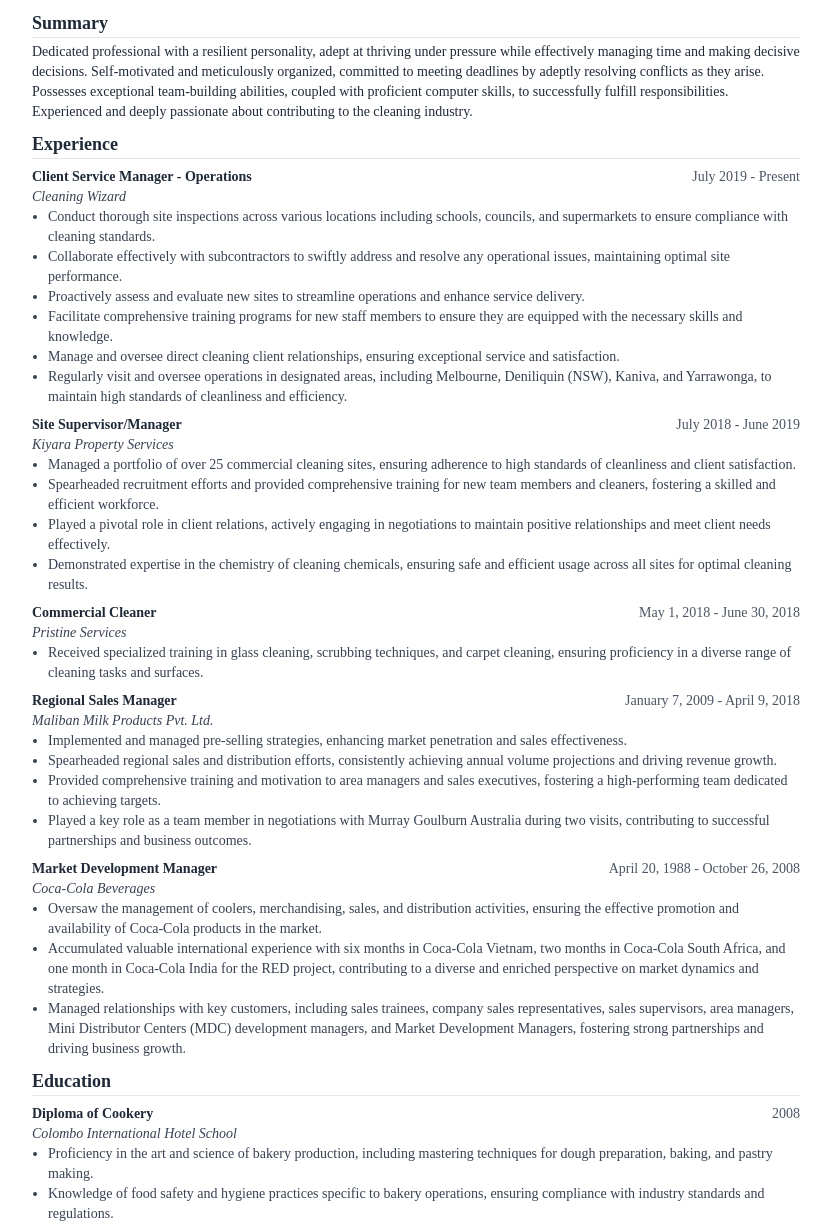
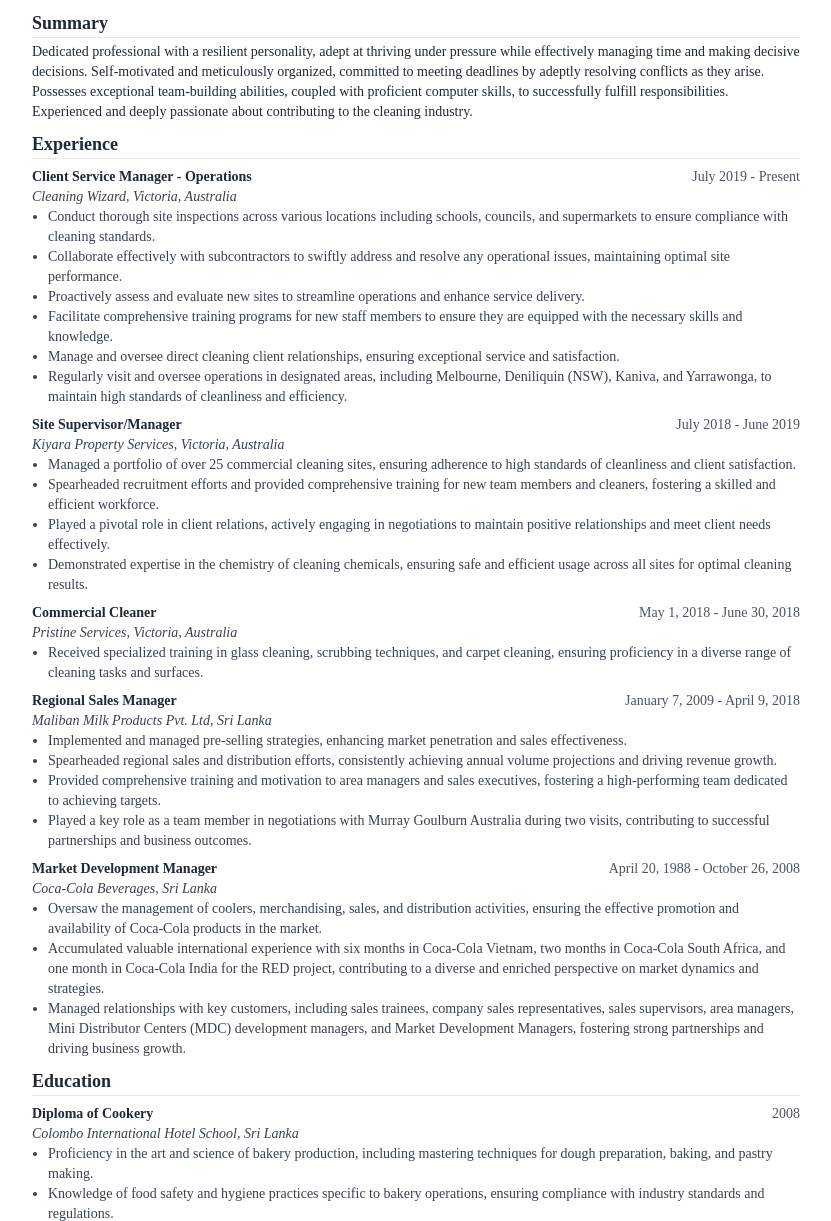
Before and after one commit to dknathalage/resume, a plain HTML site: page mark-resume.html in a window 1280 px wide. Shown: the part 75-1296 px from the top of the page, without its empty margins (224-1055 px from the left). Drawn offline with nearby package versions, Linux system fonts and the light colour scheme; a web font is replaced by a local one.

Commit message:
Deploying to gh-pages from @ dknathalage/resume@a28fcf1b5ab5668e95f39e2faa52a8b6cd1c97f2 🚀

```diff
--- a/mark-resume.html
+++ b/mark-resume.html
@@ -44,7 +44,7 @@
                 <span class="font-bold">Client Service Manager - Operations</span>
                 <span class="text-gray-600">July 2019 - Present</span>
             </div>
-            <p class="text-gray-700 italic">Cleaning Wizard</p>
+            <p class="text-gray-700 italic">Cleaning Wizard, Victoria, Australia</p>
             <ul class="list-disc pl-4 text-gray-700">
                 <li>Conduct thorough site inspections across various locations including schools, councils, and supermarkets to ensure compliance with cleaning standards.</li><li>Collaborate effectively with subcontractors to swiftly address and resolve any operational issues, maintaining optimal site performance.</li><li>Proactively assess and evaluate new sites to streamline operations and enhance service delivery.</li><li>Facilitate comprehensive training programs for new staff members to ensure they are equipped with the necessary skills and knowledge.</li><li>Manage and oversee direct cleaning client relationships, ensuring exceptional service and satisfaction.</li><li>Regularly visit and oversee operations in designated areas, including Melbourne, Deniliquin (NSW), Kaniva, and Yarrawonga, to maintain high standards of cleanliness and efficiency.</li>
             </ul>
@@ -55,7 +55,7 @@
                 <span class="font-bold">Site Supervisor/Manager</span>
                 <span class="text-gray-600">July 2018 - June 2019</span>
             </div>
-            <p class="text-gray-700 italic">Kiyara Property Services</p>
+            <p class="text-gray-700 italic">Kiyara Property Services, Victoria, Australia</p>
             <ul class="list-disc pl-4 text-gray-700">
                 <li>Managed a portfolio of over 25 commercial cleaning sites, ensuring adherence to high standards of cleanliness and client satisfaction.</li><li>Spearheaded recruitment efforts and provided comprehensive training for new team members and cleaners, fostering a skilled and efficient workforce.</li><li>Played a pivotal role in client relations, actively engaging in negotiations to maintain positive relationships and meet client needs effectively.</li><li>Demonstrated expertise in the chemistry of cleaning chemicals, ensuring safe and efficient usage across all sites for optimal cleaning results.</li>
             </ul>
@@ -66,7 +66,7 @@
                 <span class="font-bold">Commercial Cleaner</span>
                 <span class="text-gray-600">May 1, 2018 - June 30, 2018</span>
             </div>
-            <p class="text-gray-700 italic">Pristine Services</p>
+            <p class="text-gray-700 italic">Pristine Services, Victoria, Australia</p>
             <ul class="list-disc pl-4 text-gray-700">
                 <li>Received specialized training in glass cleaning, scrubbing techniques, and carpet cleaning, ensuring proficiency in a diverse range of cleaning tasks and surfaces.</li>
             </ul>
@@ -77,7 +77,7 @@
                 <span class="font-bold">Regional Sales Manager</span>
                 <span class="text-gray-600">January 7, 2009 - April 9, 2018</span>
             </div>
-            <p class="text-gray-700 italic">Maliban Milk Products Pvt. Ltd.</p>
+            <p class="text-gray-700 italic">Maliban Milk Products Pvt. Ltd, Sri Lanka</p>
             <ul class="list-disc pl-4 text-gray-700">
                 <li>Implemented and managed pre-selling strategies, enhancing market penetration and sales effectiveness.</li><li>Spearheaded regional sales and distribution efforts, consistently achieving annual volume projections and driving revenue growth.</li><li>Provided comprehensive training and motivation to area managers and sales executives, fostering a high-performing team dedicated to achieving targets.</li><li>Played a key role as a team member in negotiations with Murray Goulburn Australia during two visits, contributing to successful partnerships and business outcomes.</li>
             </ul>
@@ -88,7 +88,7 @@
                 <span class="font-bold">Market Development Manager</span>
                 <span class="text-gray-600">April 20, 1988 - October 26, 2008</span>
             </div>
-            <p class="text-gray-700 italic">Coca-Cola Beverages</p>
+            <p class="text-gray-700 italic">Coca-Cola Beverages, Sri Lanka</p>
             <ul class="list-disc pl-4 text-gray-700">
                 <li>Oversaw the management of coolers, merchandising, sales, and distribution activities, ensuring the effective promotion and availability of Coca-Cola products in the market.</li><li>Accumulated valuable international experience with six months in Coca-Cola Vietnam, two months in Coca-Cola South Africa, and one month in Coca-Cola India for the RED project, contributing to a diverse and enriched perspective on market dynamics and strategies.</li><li>Managed relationships with key customers, including sales trainees, company sales representatives, sales supervisors, area managers, Mini Distributor Centers (MDC) development managers, and Market Development Managers, fostering strong partnerships and driving business growth.</li>
             </ul>
@@ -104,7 +104,7 @@
                 <span class="font-bold ">Diploma of Cookery</span>
                 <span class="text-gray-600">2008</span>
             </div>
-            <p class="text-gray-700 italic">Colombo International Hotel School</p>
+            <p class="text-gray-700 italic">Colombo International Hotel School, Sri Lanka</p>
             <ul class="list-disc pl-4 text-gray-700">
                 <li>Proficiency in the art and science of bakery production, including mastering techniques for dough preparation, baking, and pastry making.</li><li>Knowledge of food safety and hygiene practices specific to bakery operations, ensuring compliance with industry standards and regulations.</li><li>Skill in operating and maintaining bakery equipment and machinery, ensuring efficient production and high-quality results.</li><li>Ability to work effectively in a fast-paced kitchen environment, demonstrating adaptability, teamwork, and effective communication skills.</li><li>Passion for the artistry and craftsmanship of bakery production, coupled with a commitment to continuous learning and professional development in the culinary field.</li>
             </ul>
```
